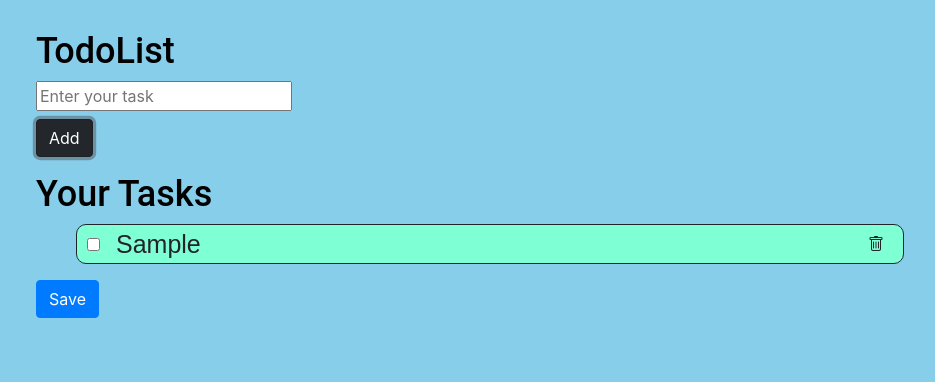
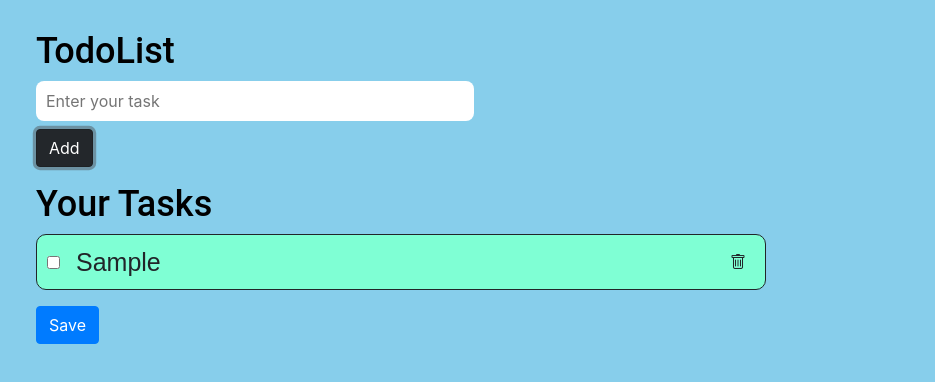
Before and after one commit to SrikarNulu/todo-list, a plain HTML site: page index.html in a window 1280 px wide. Both pictures are taken after typing "Sample" into the empty fields and a click on the button "Add". Shown: the whole page, without its empty margins (49-984 px from the left). Drawn offline with nearby package versions, Linux system fonts and the light colour scheme.

Commit message:
Fixed list item alignment and added Enter key support for adding tasks

```diff
--- a/app.js
+++ b/app.js
@@ -54,6 +54,8 @@ function onTodoStatusChange(checkboxId, labelId, todoId) {
 
 
 todoList = getTodoItems();
+
+
 
 saveBtn.onclick = function(){
     let todo = JSON.stringify(todoList);
@@ -150,12 +152,19 @@ function addListItem(value){
      createListItem(newTodo);
 }
 
+function addTask() {
+  if (input.value.trim() === "") {
+    alert("Please enter a task..");
+  } else {
+    addListItem(input.value.trim());
+    input.value = "";
+  }
+}
 
-addButton.onclick = function(){
-    if(input.value === ""){
-        alert("Please enter a task..")
-    }else{
-        addListItem(input.value);
-        input.value="";
-    }
-};
+input.addEventListener("keydown", function(event) {
+  if (event.key === "Enter") {
+    addTask();
+  }
+});
+
+addButton.onclick = addTask;
--- a/index.html
+++ b/index.html
@@ -22,7 +22,7 @@
                 <div class="col-12 col-md-8 ">
 
                     <h1 class="heading">TodoList </h1>
-                    <input  id="input" placeholder="Enter your task">
+                    <input class="user-input" id="input" placeholder="Enter your task">
                     <br/>
                     <button class="btn btn-dark mt-2" id="addButton">Add</button>
                     <h4 class="mt-3 heading">Your Tasks</h4>
--- a/style.css
+++ b/style.css
@@ -7,7 +7,22 @@
     margin:0px;
     padding:30px;
 
+}
 
+.user-input{
+   width:60%;
+   height:40px;
+   padding-left:10px;
+   border:0px solid black;
+   border-radius: 8px;
+}
+
+
+ul {
+  padding-left: 0;
+  margin-left: 0;
+  list-style-type: none;
+  margin-top: 10px; /* optional */
 }
 
 .heading{
@@ -20,13 +35,10 @@
      background-color: aquamarine;
      border:1px solid ;
      border-radius: 10px;
-
      margin-bottom: 10px;
-     height:40px;
-     width:120%;
-   padding-left: 10px;
-
-   align-items: center;
+    padding-left: 10px;
+     align-items: center;
+    display: flex;
 }
 
 
```
